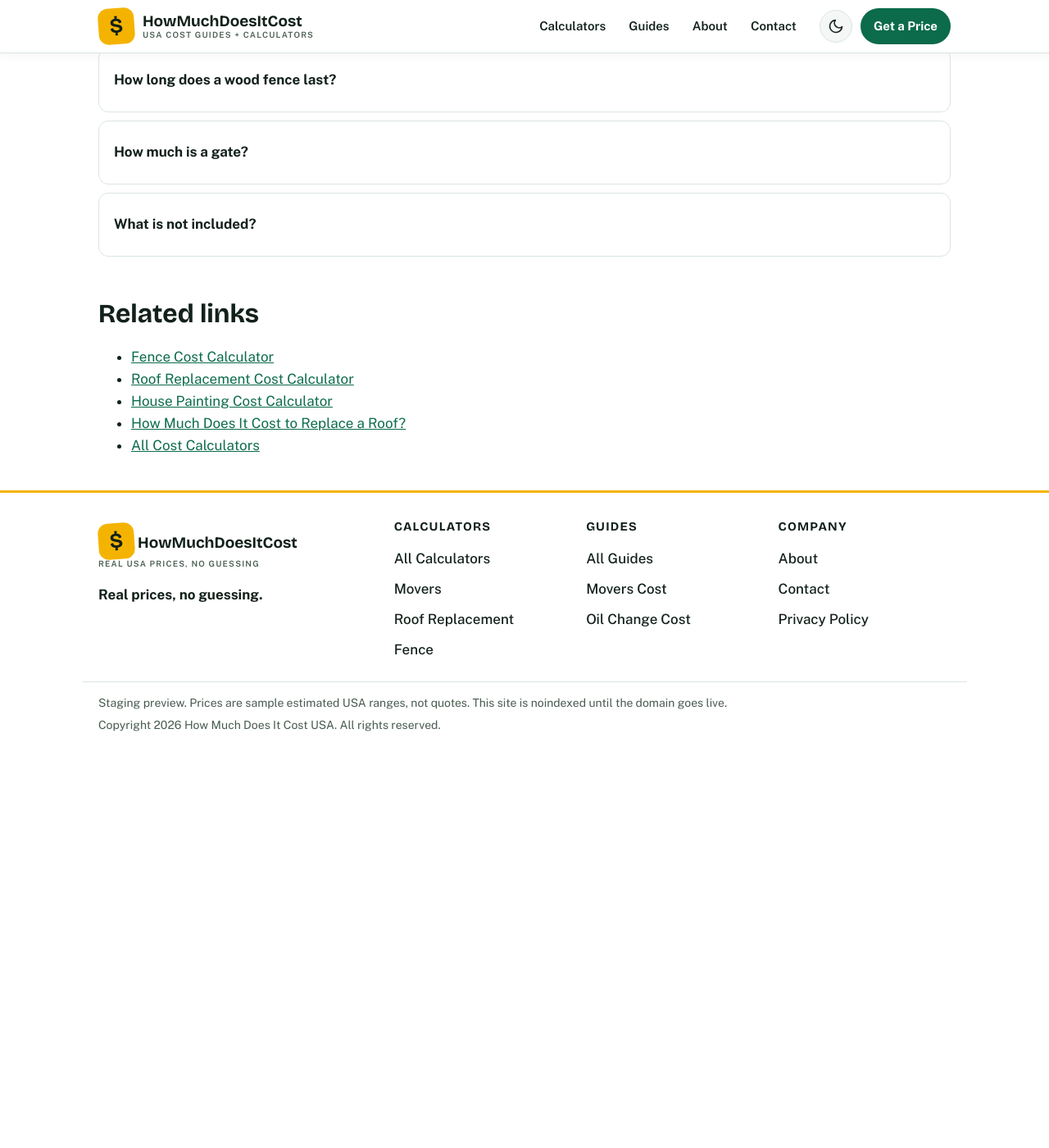
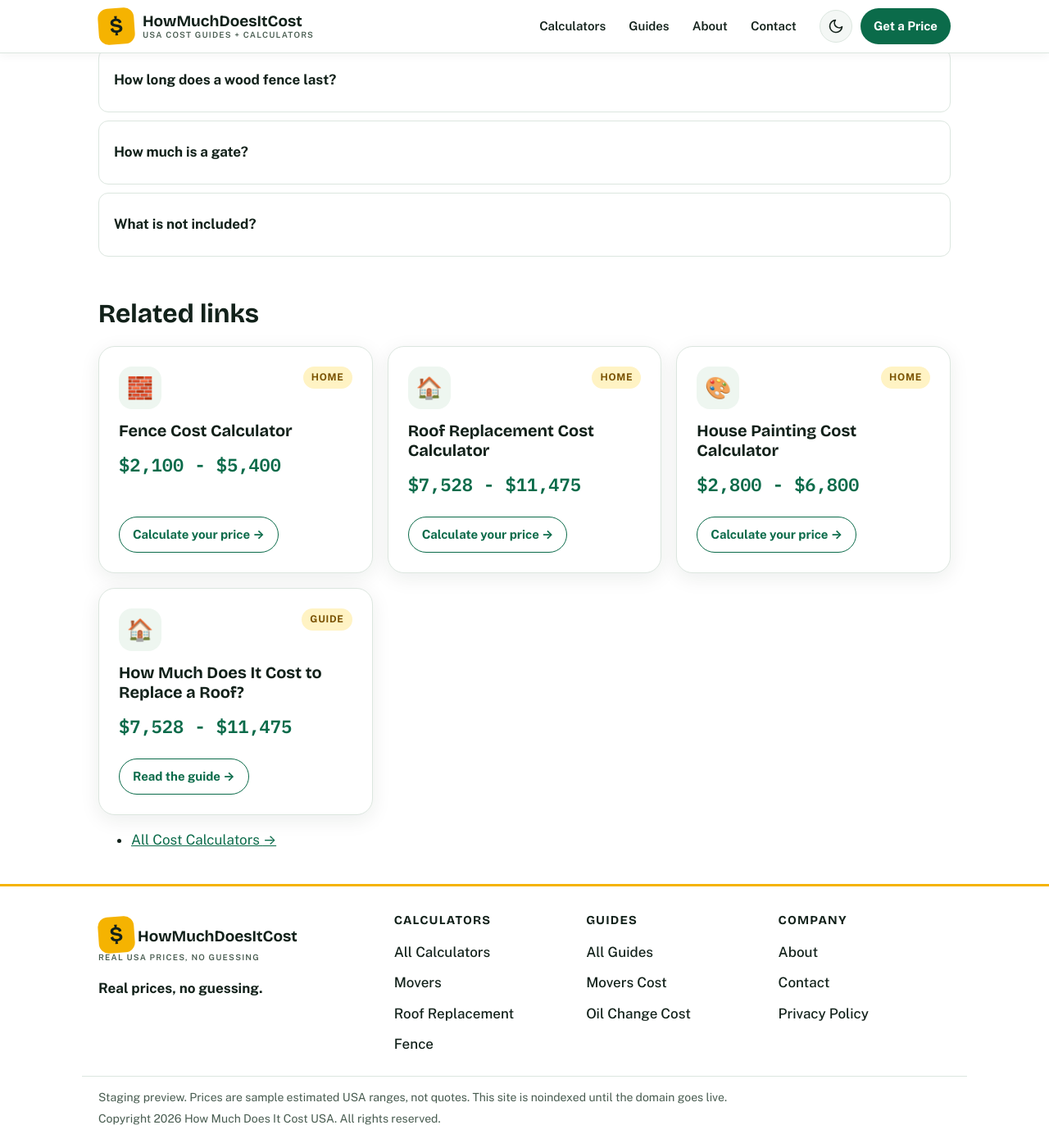
Before and after one commit to zaidmeo09-dhangal/howmuchdoesitcostusa, a Jekyll site: the page built from _posts/2026-11-14-how-much-does-a-fence-cost.md, in a window 1280 px wide and 1400 px high, scrolled down 2912 px. Shown: the whole window at 82% size. Built offline with Jekyll 4.4.1, drawn with Linux system fonts in a browser that asks for light colours; before the commit the page ends 3831 px from its top, so only the background shows below that.

Commit message:
Initial deploy: add _posts/2026-11-14-how-much-does-a-fence-cost.md

```diff
--- a/_posts/2026-11-14-how-much-does-a-fence-cost.md
+++ b/_posts/2026-11-14-how-much-does-a-fence-cost.md
@@ -179,10 +179,12 @@ Every gate adds material, hardware, and labor, at a sample price of $150 to $400
 
 ## Related links
 
-<ul>
-<li><a href="{{ '/fence-cost-calculator/' | relative_url }}">Fence Cost Calculator</a></li>
-<li><a href="{{ '/roof-replacement-cost-calculator/' | relative_url }}">Roof Replacement Cost Calculator</a></li>
-<li><a href="{{ '/house-painting-cost-calculator/' | relative_url }}">House Painting Cost Calculator</a></li>
-<li><a href="{{ '/blog/how-much-does-it-cost-to-replace-a-roof/' | relative_url }}">How Much Does It Cost to Replace a Roof?</a></li>
-<li><a href="{{ '/tools/' | relative_url }}">All Cost Calculators</a></li>
+<div class="grid related-grid">
+<div class="card related-card"><div class="card-top"><span class="card-icon" aria-hidden="true">🧱</span><span class="card-cat">Home</span></div><h3><a href="{{ '/fence-cost-calculator/' | relative_url }}">Fence Cost Calculator</a></h3><p class="price">$2,100 - $5,400</p><a class="card-cta" href="{{ '/fence-cost-calculator/' | relative_url }}">Calculate your price &rarr;</a></div>
+<div class="card related-card"><div class="card-top"><span class="card-icon" aria-hidden="true">🏠</span><span class="card-cat">Home</span></div><h3><a href="{{ '/roof-replacement-cost-calculator/' | relative_url }}">Roof Replacement Cost Calculator</a></h3><p class="price">$7,528 - $11,475</p><a class="card-cta" href="{{ '/roof-replacement-cost-calculator/' | relative_url }}">Calculate your price &rarr;</a></div>
+<div class="card related-card"><div class="card-top"><span class="card-icon" aria-hidden="true">🎨</span><span class="card-cat">Home</span></div><h3><a href="{{ '/house-painting-cost-calculator/' | relative_url }}">House Painting Cost Calculator</a></h3><p class="price">$2,800 - $6,800</p><a class="card-cta" href="{{ '/house-painting-cost-calculator/' | relative_url }}">Calculate your price &rarr;</a></div>
+<div class="card related-card"><div class="card-top"><span class="card-icon" aria-hidden="true">🏠</span><span class="card-cat">Guide</span></div><h3><a href="{{ '/blog/how-much-does-it-cost-to-replace-a-roof/' | relative_url }}">How Much Does It Cost to Replace a Roof?</a></h3><p class="price">$7,528 - $11,475</p><a class="card-cta" href="{{ '/blog/how-much-does-it-cost-to-replace-a-roof/' | relative_url }}">Read the guide &rarr;</a></div>
+</div>
+<ul class="chip-list">
+  <li><a href="{{ '/tools/' | relative_url }}">All Cost Calculators <span aria-hidden="true">&rarr;</span></a></li>
 </ul>
```
